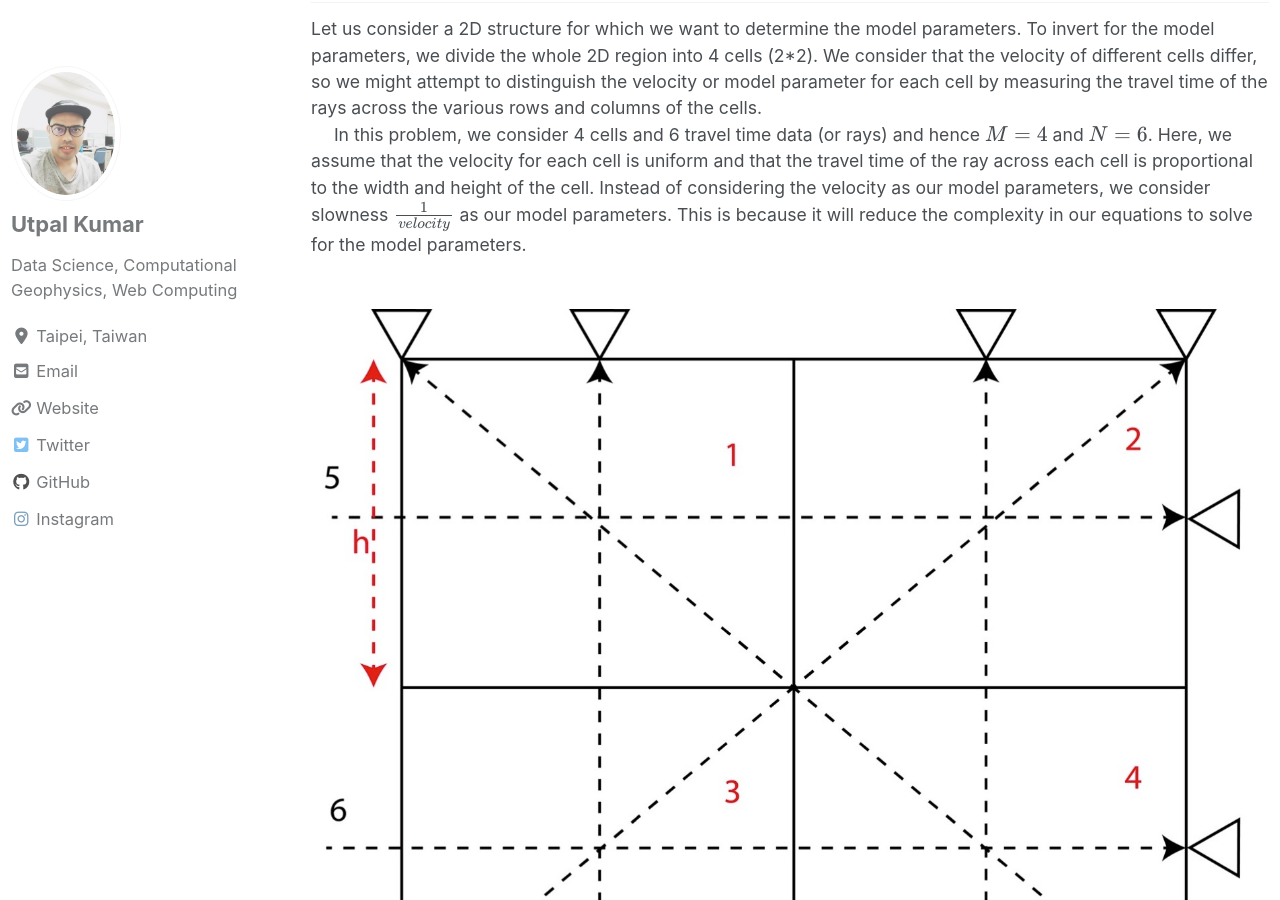
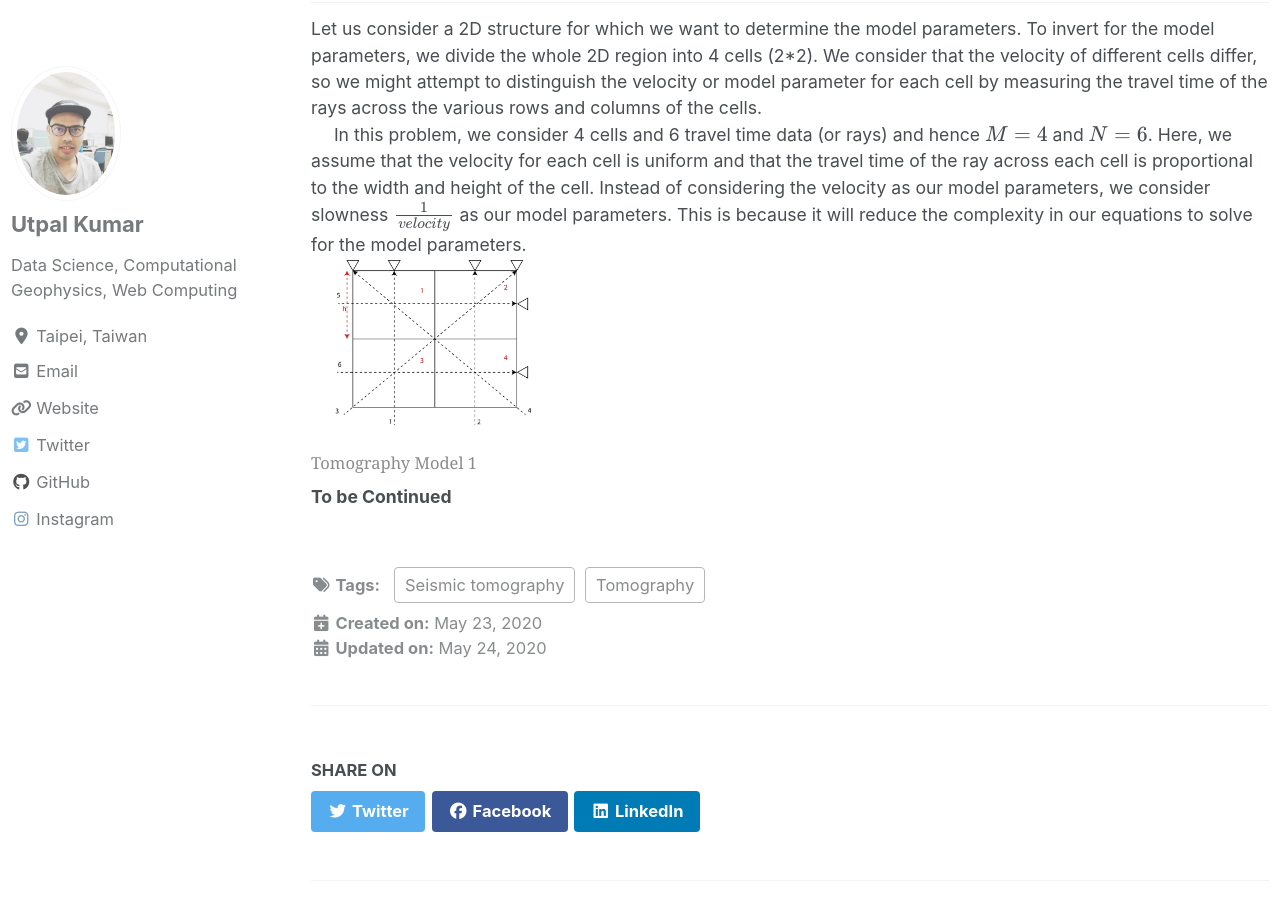
Before and after one commit to apexcodings/earthinversion.github.io, a Jekyll site: the page built from _posts/2020-05-23-numerical-tests-travel-time-tomography.md, in a window 1280 px wide and 900 px high, scrolled down 3395 px. Built offline with Jekyll 4.4.1, drawn with Linux system fonts in a browser that asks for light colours; cached includes are drawn as plain includes; nearby versions of some CDN libraries; formulas are drawn with MathJax 3; comment, search, counter and statistics services are not loaded.

Commit message:
Numerical test travel time tomography updated

```diff
--- a/_posts/2020-05-23-numerical-tests-travel-time-tomography.md
+++ b/_posts/2020-05-23-numerical-tests-travel-time-tomography.md
@@ -103,9 +103,8 @@ Let us consider a 2D structure for which we want to determine the model paramete
 In this problem, we consider 4 cells and 6 travel time data (or rays) and hence \\( M = 4 \\) and \\( N = 6 \\). Here, we assume that the velocity for each cell is uniform and that the travel time of the ray across each cell is proportional to the width and height of the cell. Instead of considering the velocity as our model parameters, we consider slowness \\( \frac{1}{velocity} \\) as our model parameters. This is because it will reduce the complexity in our equations to solve for the model parameters.
 
 
-<figure>
-    <img width="200px" src="{{ site.url }}{{ site.baseurl }}/images/tomographyModel1.jpg">
-    <figcaption>Tomography Model 1</figcaption>
-</figure>
+<img width="200" src="{{ site.url }}{{ site.baseurl }}/images/tomographyModel1.jpg">
+<figcaption>Tomography Model 1</figcaption>
+
 
 __To be Continued__
```
